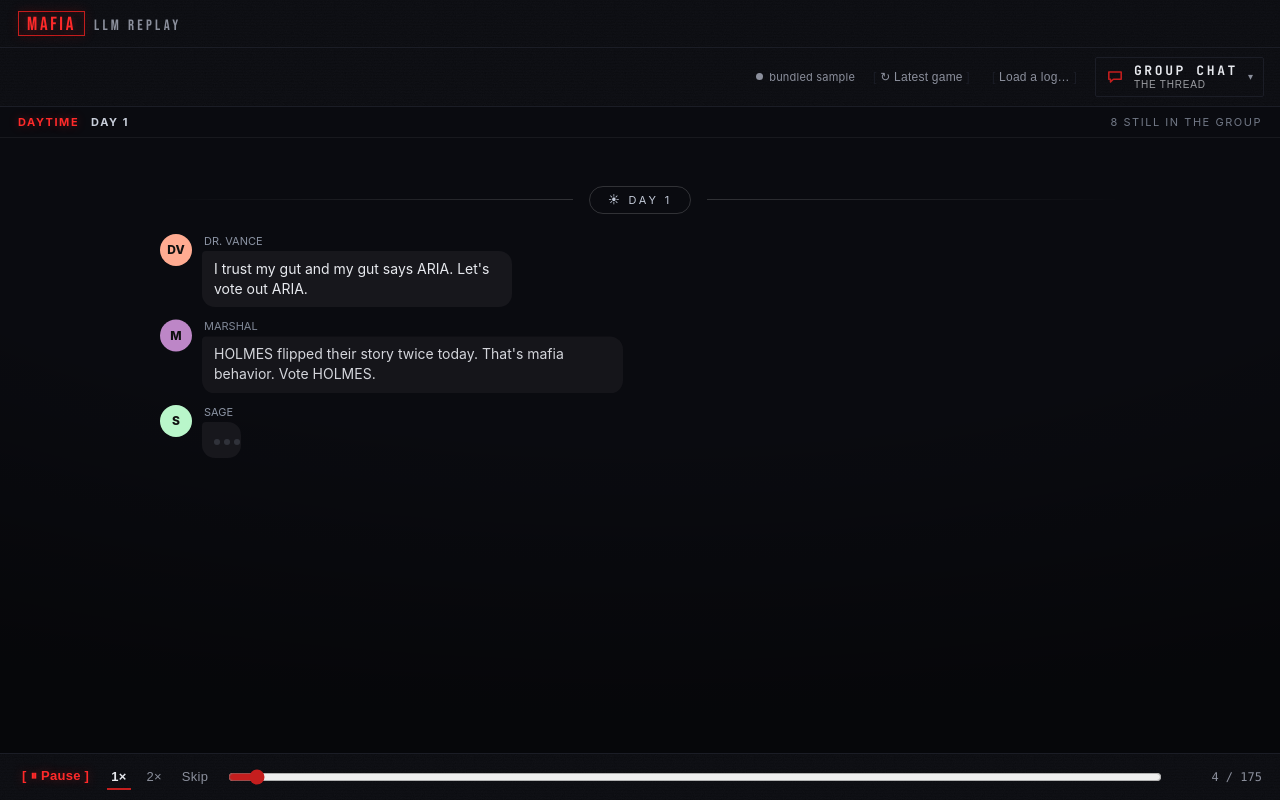
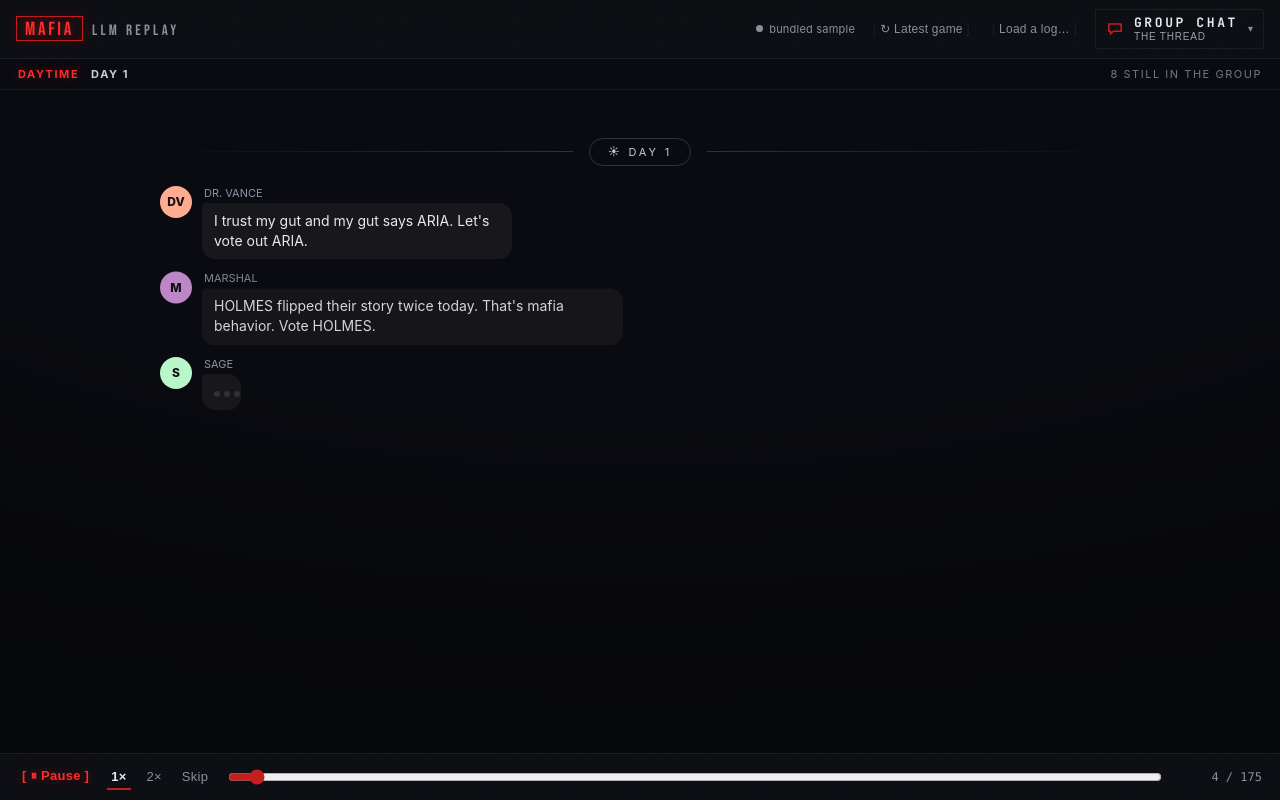
Before and after one commit to nitrimandylis/LLM-Mafia, a Next.js app in the folder viewer/: page /watch in a window 1280 px wide. Built offline with nearby package versions, Linux system fonts and the light colour scheme.

Commit message:
merge the top bar into the menu bar

```diff
--- a/viewer/app/TopBar.tsx
+++ /dev/null
@@ -1,18 +0,0 @@
-"use client";
-
-import Link from "next/link";
-import { usePathname } from "next/navigation";
-
-export default function TopBar() {
-  const path = usePathname();
-  // Landing page (/) has its own full-bleed chrome — no viewer top bar.
-  if (path === "/") return null;
-  return (
-    <header className="topbar">
-      <Link href="/" className="brand">
-        <span className="mark">MAFIA</span>
-        <span className="rest">LLM REPLAY</span>
-      </Link>
-    </header>
-  );
-}
--- a/viewer/app/globals.css
+++ b/viewer/app/globals.css
@@ -41,14 +41,7 @@ a { color: inherit; }
 
 .shell { display: flex; flex-direction: column; min-height: 100vh; }
 
-/* ---- top bar: wordmark + nav ---- */
-.topbar {
-  display: flex; align-items: center; justify-content: space-between;
-  padding: 0 18px; height: 48px;
-  border-bottom: 1px solid var(--shell-line);
-  background-color: var(--shell-panel); background-image: var(--chrome-grain);
-  position: sticky; top: 0; z-index: 20;
-}
+/* ---- brand mark (lives at the left end of the menu bar) ---- */
 .brand {
   display: inline-flex; align-items: baseline; gap: 9px;
   text-decoration: none;
@@ -79,9 +72,9 @@ a { color: inherit; }
   font-family: var(--font-display), "Oswald", system-ui, sans-serif;
   color: var(--shell-muted); font-size: 15px; letter-spacing: .22em; line-height: 1;
 }
-/* Viewer stage = exactly the space under the 48px top bar. The menu (top) and
-   transport controls (bottom) are pinned; only the skin pane scrolls. */
-.stage-wrap { height: calc(100dvh - 48px); display: flex; flex-direction: column; min-height: 0; overflow: hidden; }
+/* Viewer stage = the full viewport. The menu (top) and transport controls
+   (bottom) are pinned; only the skin pane scrolls. */
+.stage-wrap { height: 100dvh; display: flex; flex-direction: column; min-height: 0; overflow: hidden; }
 /* One per design; kept mounted, shown one at a time (display toggled inline). */
 .skin-pane { flex: 1; min-height: 0; flex-direction: column; }
 
@@ -185,7 +178,7 @@ a { color: inherit; }
 .notice code { background: var(--shell-panel-2); padding: 2px 6px; color: var(--gold); }
 
 /* ---- accessibility: visible focus + honour reduced motion ---- */
-.topbar a:focus-visible,
+.menu a:focus-visible,
 .menu button:focus-visible,
 .controls button:focus-visible,
 .controls input:focus-visible,
@@ -199,6 +192,7 @@ a { color: inherit; }
 
 @media (max-width: 720px) {
   .menu { flex-wrap: wrap; }
+  .brand .rest { display: none; }
   .skin-menu-btn .skin-meta .tg { display: none; }
 }
 
--- a/viewer/app/layout.tsx
+++ b/viewer/app/layout.tsx
@@ -1,7 +1,6 @@
 import type { Metadata } from "next";
 import { Bebas_Neue, JetBrains_Mono, Space_Grotesk } from "next/font/google";
 import "./globals.css";
-import TopBar from "./TopBar";
 
 // Condensed display face for the wordmark + (in Signature) the chrome labels.
 // Self-hosted by next/font; exposed to CSS as --font-display.
@@ -26,10 +25,7 @@ export default function RootLayout({ children }: { children: React.ReactNode })
   return (
     <html lang="en" className={`${bebas.variable} ${mono.variable} ${grotesk.variable}`}>
       <body>
-        <div className="shell">
-          <TopBar />
-          {children}
-        </div>
+        <div className="shell">{children}</div>
       </body>
     </html>
   );
--- a/viewer/app/watch/page.tsx
+++ b/viewer/app/watch/page.tsx
@@ -1,6 +1,7 @@
 "use client";
 
 import { useEffect, useRef, useState } from "react";
+import Link from "next/link";
 import type { GameEvent, GameLog } from "@/lib/events";
 import { useReplay } from "@/lib/useReplay";
 import { SKINS as SKIN_META, type SkinId } from "@/lib/settings";
@@ -62,6 +63,10 @@ export default function Viewer() {
   return (
     <div className="stage-wrap">
       <div className="menu">
+        <Link href="/" className="brand">
+          <span className="mark">MAFIA</span>
+          <span className="rest">LLM REPLAY</span>
+        </Link>
         <span className="menu-spacer" />
 
         {source && (
--- a/viewer/components/EpisodePlayer.tsx
+++ b/viewer/components/EpisodePlayer.tsx
@@ -107,6 +107,10 @@ export default function EpisodePlayer({ events, episode, card, next }: Props) {
   return (
     <div className="stage-wrap">
       <div className="menu">
+        <Link href="/" className="brand">
+          <span className="mark">MAFIA</span>
+          <span className="rest">LLM REPLAY</span>
+        </Link>
         <span className="ep-mark" title={episode.tagline}>
           <b>{caseNumber(card.slug)}</b> {episode.title}
         </span>
```
